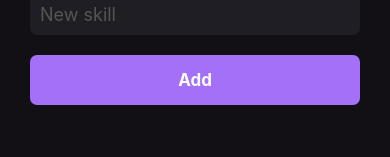
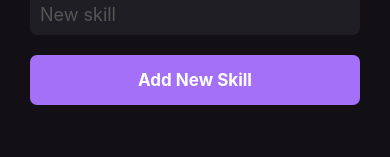
Before and after one commit to williamroger/reactnative-basic, a React Native app: screen / in a window 390 px wide. Shown: the part 157-314 px from the top of the page. Built offline with nearby package versions, Linux system fonts and the light colour scheme.

Commit message:
adicionado tipagem ao componente Button

```diff
--- a/src/components/Button.js
+++ b/src/components/Button.tsx
@@ -2,17 +2,24 @@ import React from 'react';
 import {
   Text,
   StyleSheet,
-  TouchableOpacity
+  TouchableOpacity,
+  TouchableOpacityProps
 } from 'react-native';
 
-export function Button({ onPress }) {
+interface ButtonProps extends TouchableOpacityProps {
+  title: string;
+}
+
+export function Button({ title, ...rest }: ButtonProps) {
   return (
     <TouchableOpacity
       style={styles.button}
       activeOpacity={.7}
-      onPress={onPress}
+      {...rest}
     >
-      <Text style={styles.buttonText}>Add</Text>
+      <Text style={styles.buttonText}>
+        {title}
+      </Text>
     </TouchableOpacity>
   );
 }
--- a/src/pages/Home.tsx
+++ b/src/pages/Home.tsx
@@ -53,7 +53,10 @@ export function Home() {
         onChangeText={setNewSkill}
       />
 
-      <Button onPress={handleAddNewSkill} />
+      <Button
+        title="Add New Skill"
+        onPress={handleAddNewSkill}
+      />
 
       <Text style={[styles.title, { marginVertical: 50 }]}>
         My Skills
```
Also changed, not shown: src/components/SkillCard.tsx (renamed from src/components/SkillCard.js).
